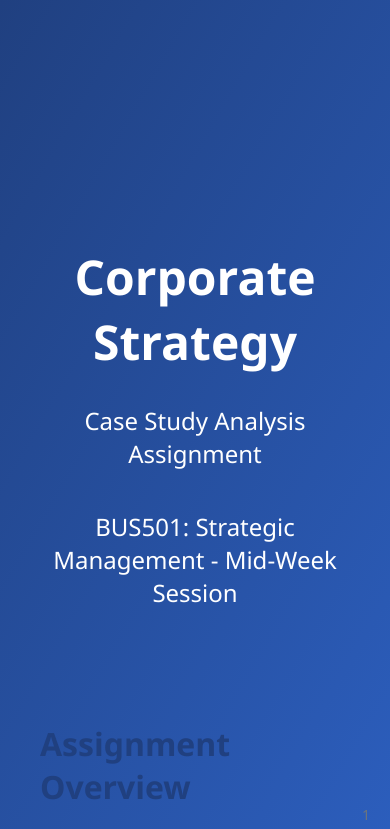
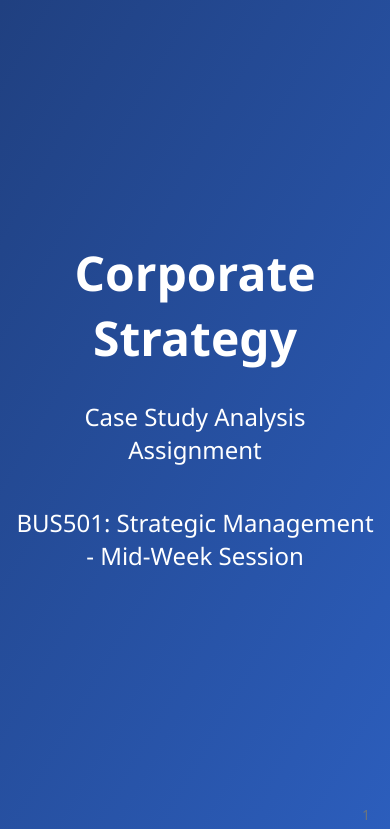
Before and after one commit to afaye1/TQM-mba-midweek-checkin, a plain HTML site: page corp-strategy.html in a window 390 px wide. Shown: the top 829 px of the page. Drawn offline with Linux system fonts and the light colour scheme.

Commit message:
Refactor corp-strategy-style.css for improved layout and responsiveness, including updated padding, scroll behavior, and media queries for better mobile support.

```diff
--- a/corp-strategy-style.css
+++ b/corp-strategy-style.css
@@ -4,18 +4,17 @@ body, html {
     font-family: 'Segoe UI', Tahoma, Geneva, Verdana, sans-serif;
     background: #f0f0f0;
     color: #333;
-    height: 100%;
-    overflow: hidden;
 }
+
 .slide-container {
     width: 100%;
-    height: 100vh;
     overflow-y: auto;
-    scroll-snap-type: y mandatory;
+    scroll-snap-type: y proximity; /* Changed from mandatory to proximity for better experience */
 }
+
 .slide {
-    height: 100vh;
-    padding: 40px;
+    min-height: 100vh; /* Changed from fixed height to minimum height */
+    padding: 60px 40px; /* Added more padding on top/bottom */
     box-sizing: border-box;
     display: flex;
     flex-direction: column;
@@ -25,6 +24,64 @@ body, html {
     background: linear-gradient(120deg, #f8f9fa 0%, #e9ecef 100%);
     position: relative;
 }
+
+.slide-content {
+    max-width: 900px;
+    width: 100%;
+    margin-bottom: 40px; /* Added margin to prevent overlap */
+}
+
+/* Media query for smaller screens */
+@media (max-width: 768px) {
+    .slide {
+        padding: 40px 20px;
+    }
+
+    h1 {
+        font-size: 32px;
+    }
+
+    h2 {
+        font-size: 28px;
+    }
+
+    h3 {
+        font-size: 24px;
+    }
+
+    ul, ol {
+        font-size: 18px;
+    }
+
+    .discussion-point, .real-world {
+        font-size: 18px;
+    }
+
+    .two-column {
+        flex-direction: column;
+    }
+}
+
+/* Media query for very small screens */
+@media (max-width: 480px) {
+    .slide {
+        padding: 30px 15px;
+    }
+
+    h1 {
+        font-size: 28px;
+    }
+
+    h2 {
+        font-size: 24px;
+    }
+
+    h3 {
+        font-size: 20px;
+    }
+}
+
+/* Rest of your CSS remains the same */
 .slide-number {
     position: absolute;
     bottom: 20px;
@@ -32,50 +89,56 @@ body, html {
     font-size: 14px;
     color: #6c757d;
 }
-.slide-content {
-    max-width: 900px;
-    width: 100%;
-}
+
 h1 {
     color: #204080;
     font-size: 40px;
     text-align: center;
     margin-bottom: 30px;
 }
+
 h2 {
     color: #204080;
     font-size: 32px;
     margin-bottom: 20px;
 }
+
 h3 {
     color: #204080;
     font-size: 28px;
     margin-bottom: 15px;
 }
+
 ul, ol {
     font-size: 24px;
     line-height: 1.5;
     margin-bottom: 20px;
 }
+
 li {
     margin-bottom: 15px;
 }
+
 .title-slide {
     background: linear-gradient(120deg, #204080 0%, #2c5ebd 100%);
     color: white;
 }
+
 .title-slide h1 {
     color: white;
     font-size: 48px;
 }
+
 .title-slide p {
     font-size: 24px;
     text-align: center;
 }
+
 .highlight {
     color: #d63384;
     font-weight: bold;
 }
+
 .discussion-point {
     background-color: #f0f7ff;
     border-left: 5px solid #204080;
@@ -83,15 +146,18 @@ li {
     margin-top: 20px;
     font-size: 22px;
 }
+
 .two-column {
     display: flex;
     justify-content: space-between;
     gap: 40px;
     margin-top: 20px;
 }
+
 .column {
     flex: 1;
 }
+
 .real-world {
     background-color: #e2ffe2;
     border-left: 5px solid #198754;
@@ -99,6 +165,7 @@ li {
     margin-top: 20px;
     font-size: 22px;
 }
+
 .case-study {
     background-color: #fff8e6;
     border: 1px solid #ffc107;
@@ -106,10 +173,12 @@ li {
     padding: 20px;
     margin-top: 20px;
 }
+
 .case-study h3 {
     color: #856404;
     margin-top: 0;
 }
+
 .principle-box {
     border: 2px solid #204080;
     border-radius: 10px;
@@ -117,6 +186,7 @@ li {
     margin: 10px 0;
     background-color: #f8f9fa;
 }
+
 .case-box {
     border: 2px solid #198754;
     border-radius: 10px;
@@ -125,10 +195,12 @@ li {
     background-color: #f8f9fa;
     transition: transform 0.3s ease, box-shadow 0.3s ease;
 }
+
 .case-box:hover {
     transform: translateY(-5px);
     box-shadow: 0 10px 20px rgba(0,0,0,0.1);
 }
+
 .deadline-banner {
     background-color: #d63384;
     color: white;
@@ -139,6 +211,7 @@ li {
     margin: 20px 0;
     font-size: 22px;
 }
+
 .strategy-diagram {
     width: 100%;
     max-width: 700px;
@@ -147,6 +220,7 @@ li {
     flex-direction: column;
     align-items: center;
 }
+
 .strategy-step {
     background-color: #204080;
     color: white;
@@ -158,6 +232,7 @@ li {
     font-weight: bold;
     position: relative;
 }
+
 .strategy-step:after {
     content: "";
     position: absolute;
@@ -170,15 +245,18 @@ li {
     border-right: 15px solid transparent;
     border-top: 15px solid #204080;
 }
+
 .strategy-step:last-child:after {
     display: none;
 }
+
 .timeline {
     display: flex;
     justify-content: space-between;
     margin: 40px 0;
     position: relative;
 }
+
 .timeline:before {
     content: "";
     position: absolute;
@@ -190,12 +268,13 @@ li {
     transform: translateY(-50%);
     z-index: 1;
 }
+
 .timeline-point {
     width: 80px;
     height: 80px;
     border-radius: 50%;
     background-color: #204080;
-    color: #204080;
+    color: white;
     display: flex;
     justify-content: center;
     align-items: center;
@@ -203,6 +282,7 @@ li {
     position: relative;
     font-weight: bold;
 }
+
 .timeline-label {
     position: absolute;
     top: 100%;
@@ -213,28 +293,34 @@ li {
     font-size: 18px;
     width: 150px;
 }
+
 .strategy-comparison {
     width: 100%;
     border-collapse: collapse;
     margin: 20px 0;
 }
+
 .strategy-comparison th {
     background-color: #204080;
     color: white;
     padding: 15px;
     text-align: left;
 }
+
 .strategy-comparison td {
     padding: 15px;
     border-bottom: 1px solid #dee2e6;
 }
+
 .strategy-comparison tr:nth-child(even) {
     background-color: #f2f2f2;
 }
+
 .task-list {
     list-style-type: none;
     padding-left: 0;
 }
+
 .task-list li {
     background-color: #f8f9fa;
     padding: 15px;
@@ -243,12 +329,15 @@ li {
     border-left: 5px solid #204080;
     box-shadow: 0 2px 5px rgba(0,0,0,0.1);
 }
+
 .task-list li:nth-child(2) {
     border-left-color: #198754;
 }
+
 .task-list li:nth-child(3) {
     border-left-color: #ffc107;
 }
+
 .case-detail {
     background-color: #fff;
     border-radius: 8px;
@@ -256,18 +345,21 @@ li {
     margin: 20px 0;
     box-shadow: 0 3px 10px rgba(0,0,0,0.1);
 }
+
 .case-detail h3 {
     color: #204080;
     border-bottom: 2px solid #204080;
     padding-bottom: 10px;
     margin-top: 0;
 }
+
 .strategic-questions {
     background-color: #e7f0ff;
     padding: 15px;
     border-radius: 5px;
     margin-top: 20px;
 }
+
 .strategic-questions h4 {
     color: #204080;
     margin-top: 0;
```
